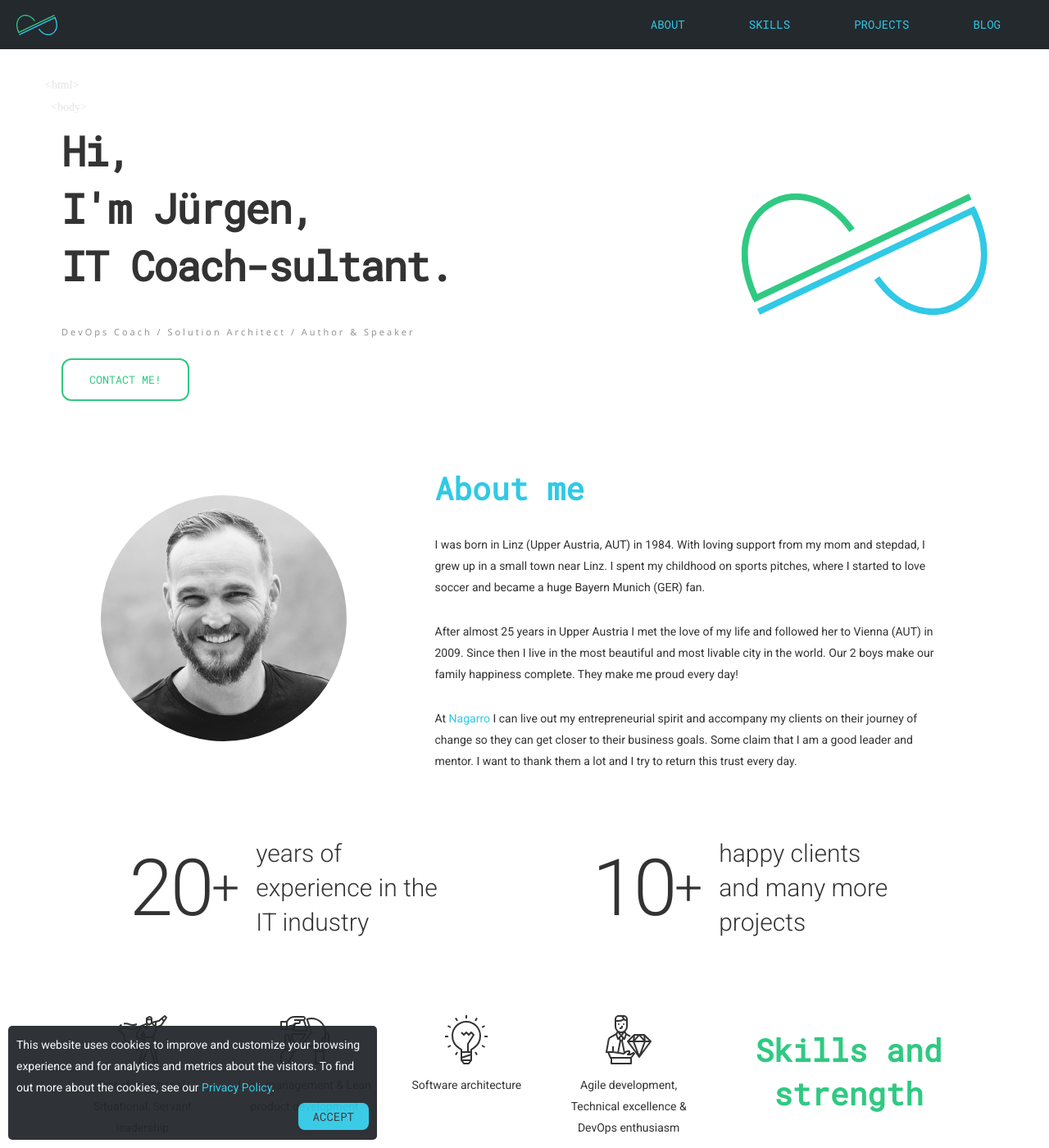
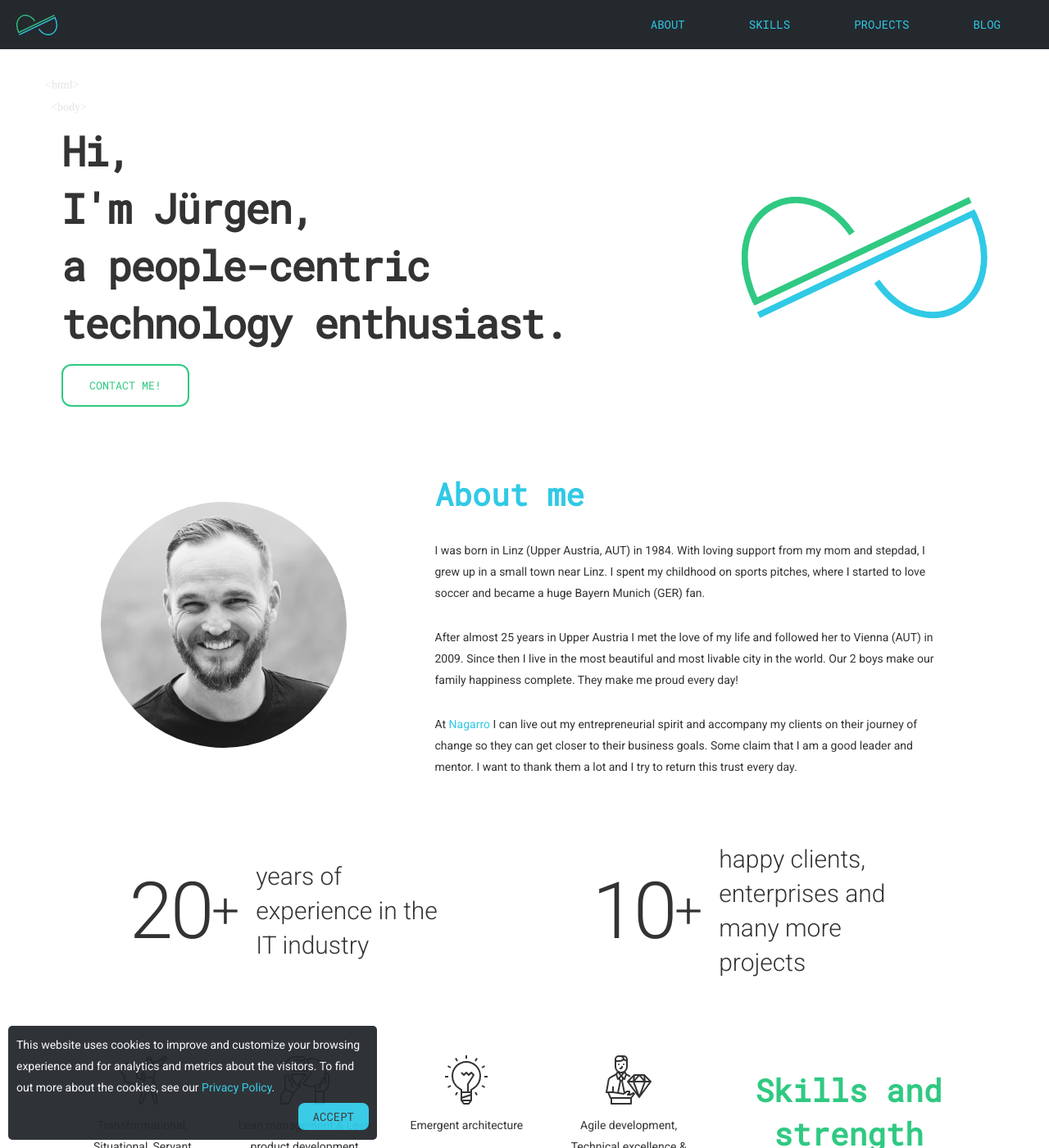
Before and after one commit to juergenpointinger/juergenpointinger.github.io, a Jekyll site: the page built from index.html, in a window 1280 px wide and 1400 px high. Shown: the whole window at 82% size. Built offline with Jekyll 4.4.1, drawn with Linux system fonts in a browser that asks for light colours; nearby versions of some CDN libraries; some web fonts are replaced; some of the changed text lies outside the part shown.

Commit message:
Added publications and linkedin-banner

```diff
--- a/_data/projects.yml
+++ b/_data/projects.yml
@@ -5,7 +5,7 @@
 
 - title: Native advertising and content marketing company
   location: Austria
-  timespan: 2020-ongoing
+  timespan: 2020-2022
   summary: As a temporary Chief Technology Officer (CTO), I was privileged to support an outstanding team in many areas of the delivery life cycle. Besides creating a company vision and living core values, as well as supporting business agility, we took care of cloud architectures, Agile development practices, improving organizational performance, and many other areas of continuous delivery, as well as future enabling team topologies.
 
 - title: International provider of vehicle remarketing services
--- /dev/null
+++ b/_includes/publications.html
@@ -0,0 +1,9 @@
+<div class="text-zone">
+  <p>
+  {% assign publications = site.data.publications | sort: 'date' %}
+  {% for asset in publications %}
+    › {{ asset.publisher }}: „{{ asset.title }}“ (<a href ="{{ asset.link }}" target="_blank">{{ asset.type }}</a> | {{ asset.date | date_to_string }})
+      {% unless forloop.last %} <br /> {% endunless %}
+  {% endfor %}
+  </p>
+</div>
--- a/assets/css/2.0/application.css
+++ b/assets/css/2.0/application.css
@@ -247,14 +247,14 @@
 
 /* TRAININGS */
 
-#trainings {
+#trainings, #publications {
   display: flex;
   margin: 0px auto;
   padding: var(--padding-section);
 }
 
 @media screen and (max-width: 960px) {
-  #trainings {
+  #trainings, #publications {
     flex-flow: column wrap;
   }
 }
--- a/index.html
+++ b/index.html
@@ -46,8 +46,8 @@
         <div class="welcome-zone">
           <h1>Hi, <br />
             I'm Jürgen, <br />
-            IT Coach-sultant.</h1>
-          <h5>DevOps Coach / Solution Architect / Author & Speaker</h5>
+            a people-centric <br />
+            technology enthusiast.</h1>
           <a href="#contact-form"><button>Contact me!</button></a>
         </div>
 
@@ -90,7 +90,7 @@
         <div>
           <span class="number-counter js-animate-number">10</span>
           <span>+</span>
-          <span class="text-zone">happy clients and many more projects</span>
+          <span class="text-zone">happy clients, enterprises and many more projects</span>
         </div>
       </div>
 
@@ -107,7 +107,7 @@
 
         <div class="skill-item">
           <div class="skills-mask architecture-mask"></div>
-          Software architecture
+          Emergent architecture
         </div>
 
         <div class="skill-item">
@@ -137,6 +137,11 @@
             › Certified SAFe® 5 Agilist
           </p>
         </div>
+      </div>
+
+      <div id="publications">
+        <h3>Publications</h3>
+         {% include publications.html %}
       </div>
 
       <div id="projects">
```
Also changed, not shown: _data/publications.yml (added, +77 -0 lines), 1 other file.
